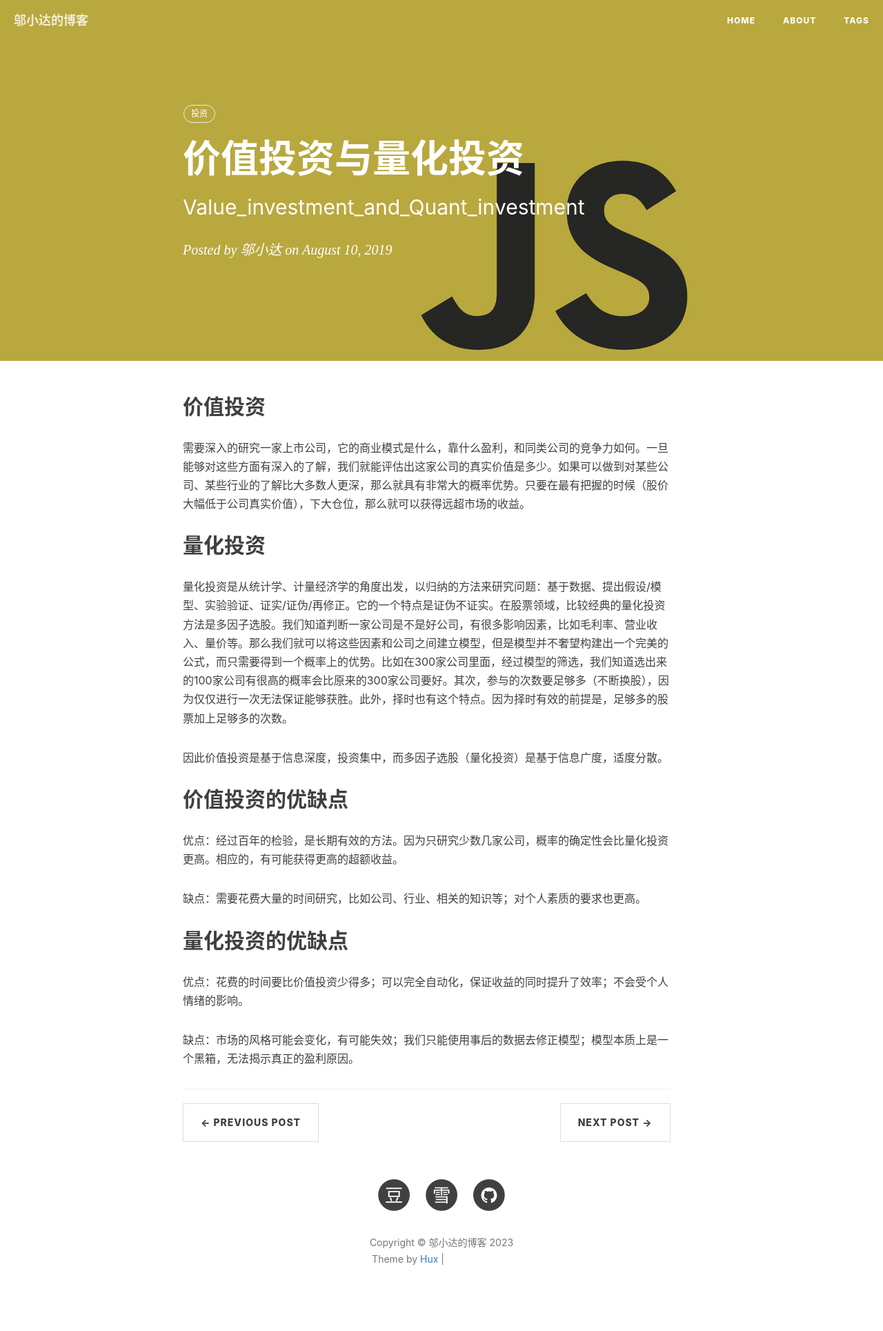
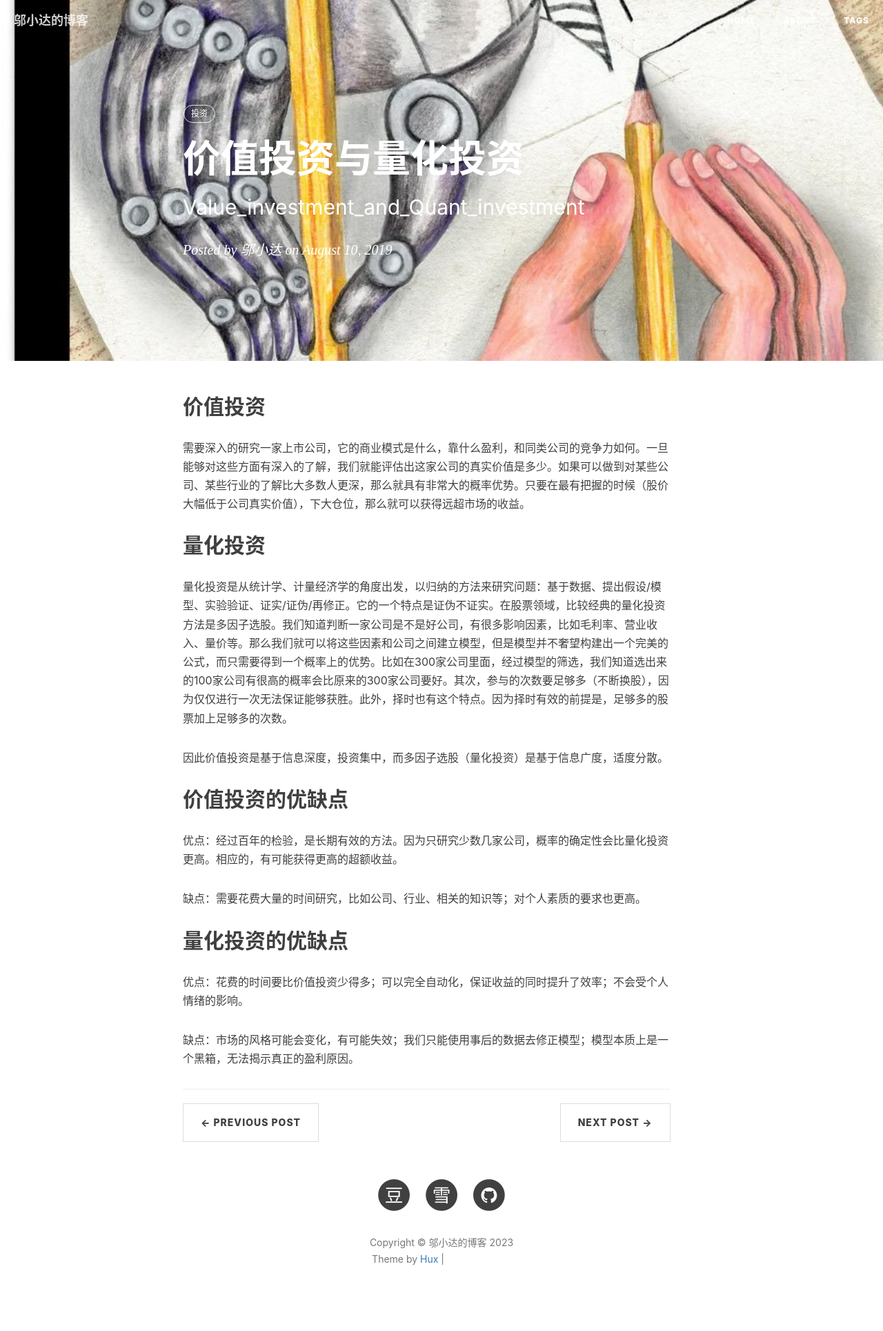
Before and after one commit to wuxiaoda/wuxiaoda.github.io, a Jekyll site: the page built from _posts/2019-08-10-Value_investment_and_Quant_investment.md, in a window 1280 px wide. Shown: the whole page at 69% size. Built offline with Jekyll 4.4.1, drawn with Linux system fonts in a browser that asks for light colours; nearby versions of some CDN libraries; comment, search, counter and statistics services are not loaded; grey boxes are pictures that could not be loaded.

Commit message:
Update 2019-08-10-Value_investment_and_Quant_investment.md

```diff
--- a/_posts/2019-08-10-Value_investment_and_Quant_investment.md
+++ b/_posts/2019-08-10-Value_investment_and_Quant_investment.md
@@ -4,7 +4,7 @@ title:      "价值投资与量化投资"
 subtitle:   "Value_investment_and_Quant_investment"
 date:       2019-08-10
 author:     "邬小达"
-header-img: "img/post-bg-js-version.jpg"
+header-img: "img/post-background-26.jpg"
 tags:
     - 投资
 ---
```
